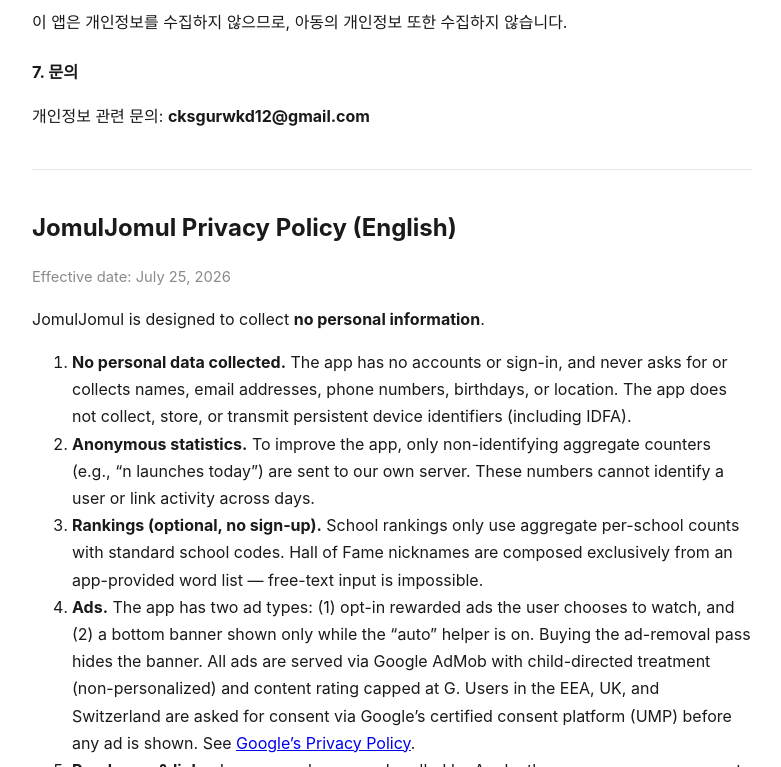
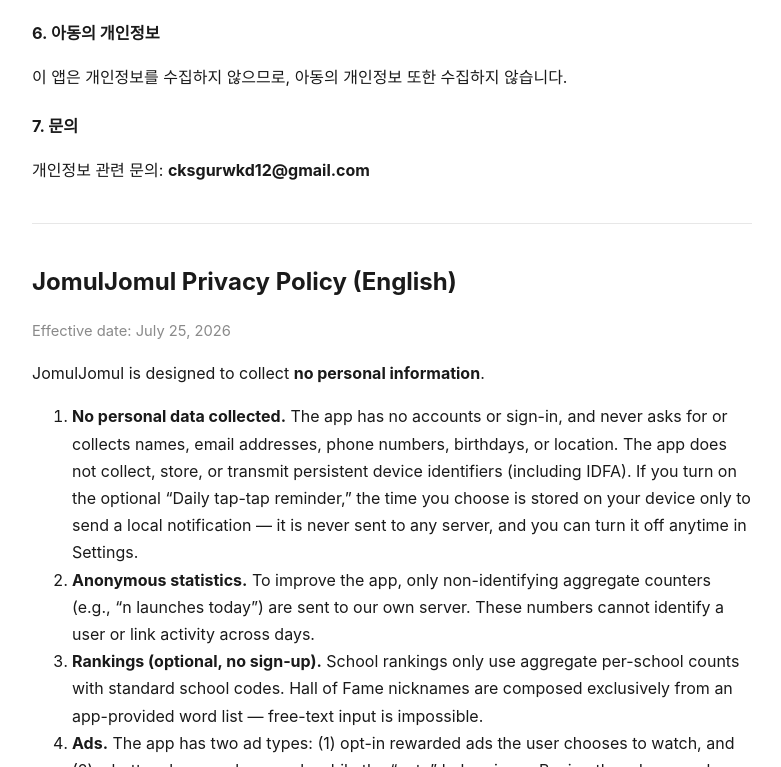
Before and after one commit to choichanhyeok/jomuljomul-privacy, a plain HTML site: page index.html in a window 1280 px wide. Shown: the part 1106-1873 px from the top of the page, without its empty margins (248-1029 px from the left). Drawn offline with Linux system fonts and the light colour scheme.

Commit message:
로컬 알림 조항 추가 (데이터 수집 없음 명시)

```diff
--- a/index.html
+++ b/index.html
@@ -28,6 +28,7 @@
 <ul>
   <li>앱은 <strong>계정·로그인이 없으며</strong>, 이름·이메일·전화번호·생년월일·위치 등 어떠한 개인정보도 요구하거나 수집하지 않습니다.</li>
   <li>앱은 기기 광고 식별자(IDFA)를 포함한 <strong>영속적 기기 식별자를 수집·저장·전송하지 않습니다</strong>.</li>
+  <li>선택형 ‘매일 톡톡 알림’을 켜면, 사용자가 고른 시간이 <strong>기기에만 저장되어 로컬 알림</strong>을 보냅니다. 이 정보는 서버로 전송되지 않으며, 알림은 설정에서 언제든 끌 수 있습니다.</li>
 </ul>
 
 <h3>2. 익명 통계 (개인 식별 불가)</h3>
@@ -65,7 +66,7 @@
 <p class="eff">Effective date: July 25, 2026</p>
 <p>JomulJomul is designed to collect <strong>no personal information</strong>.</p>
 <ol>
-  <li><strong>No personal data collected.</strong> The app has no accounts or sign-in, and never asks for or collects names, email addresses, phone numbers, birthdays, or location. The app does not collect, store, or transmit persistent device identifiers (including IDFA).</li>
+  <li><strong>No personal data collected.</strong> The app has no accounts or sign-in, and never asks for or collects names, email addresses, phone numbers, birthdays, or location. The app does not collect, store, or transmit persistent device identifiers (including IDFA). If you turn on the optional “Daily tap-tap reminder,” the time you choose is stored on your device only to send a local notification — it is never sent to any server, and you can turn it off anytime in Settings.</li>
   <li><strong>Anonymous statistics.</strong> To improve the app, only non-identifying aggregate counters (e.g., “n launches today”) are sent to our own server. These numbers cannot identify a user or link activity across days.</li>
   <li><strong>Rankings (optional, no sign-up).</strong> School rankings only use aggregate per-school counts with standard school codes. Hall of Fame nicknames are composed exclusively from an app-provided word list — free-text input is impossible.</li>
   <li><strong>Ads.</strong> The app has two ad types: (1) opt-in rewarded ads the user chooses to watch, and (2) a bottom banner shown only while the “auto” helper is on. Buying the ad-removal pass hides the banner. All ads are served via Google AdMob with child-directed treatment (non-personalized) and content rating capped at G. Users in the EEA, UK, and Switzerland are asked for consent via Google’s certified consent platform (UMP) before any ad is shown. See <a href="https://policies.google.com/privacy">Google’s Privacy Policy</a>.</li>
```
